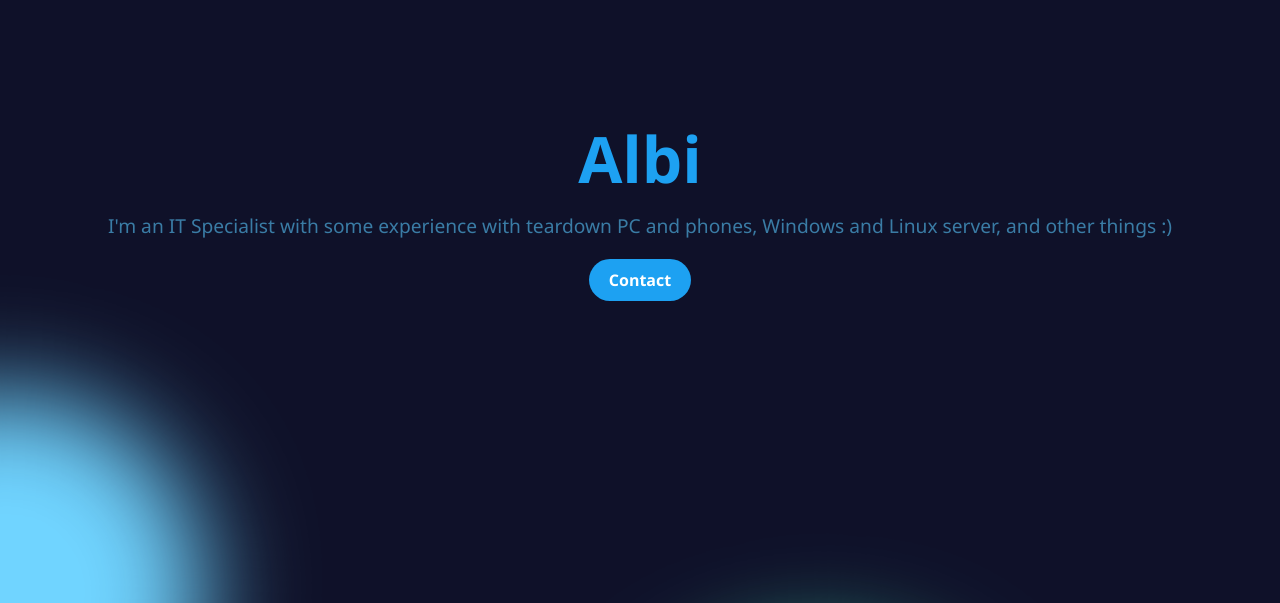
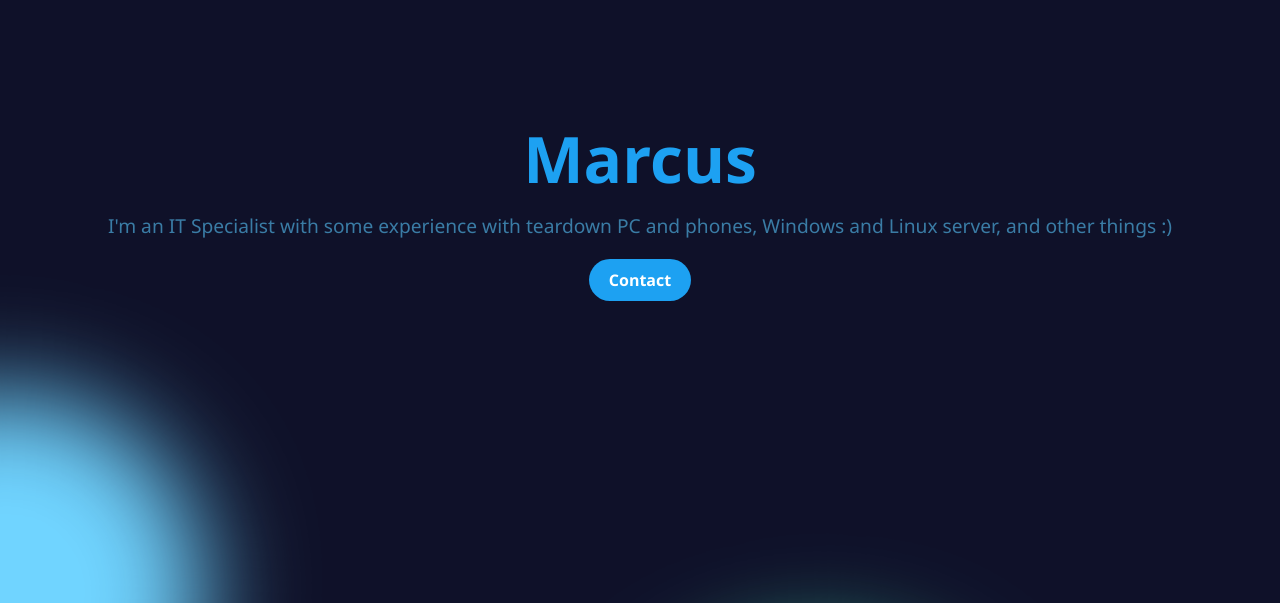
Before and after one commit to marcushexx/albux, a plain HTML site: page index.html in a window 1280 px wide. Shown: the part 197-800 px from the top of the page. Drawn offline with Linux system fonts and the light colour scheme.

Commit message:
index.html

```diff
--- a/index.html
+++ b/index.html
@@ -23,7 +23,7 @@
     <span></span><span></span><span></span><span></span><span></span>
     <span></span><span></span>
     <div class="content">
-      <h1 class="title">Albi</h1>
+      <h1 class="title">Marcus</h1>
       <p class="subtitle">
         I'm an IT Specialist with some experience with teardown PC and phones, Windows and Linux server, and other things :)
       </p>
```
